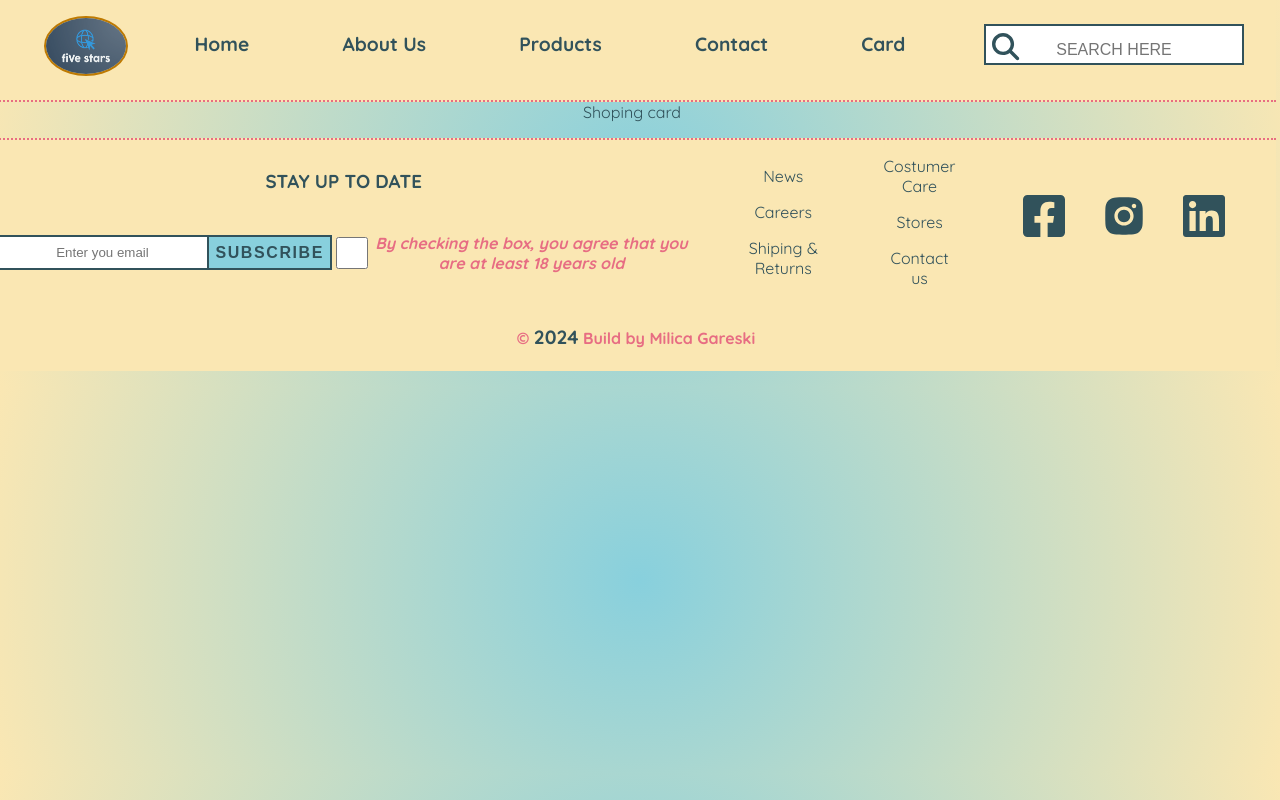
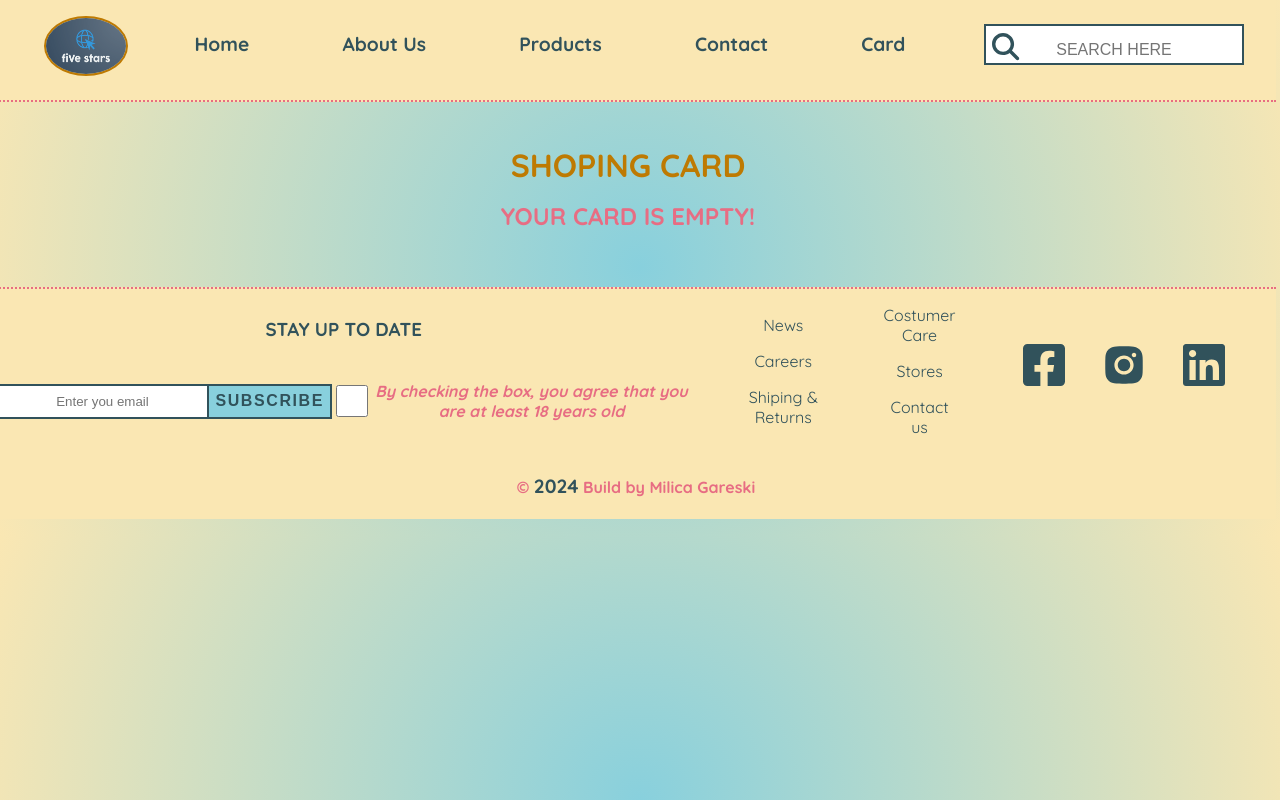
Before and after one commit to milicagareski/online_store, a React (Vite) app in the folder E-shop/: page /shoping_card in a window 1280 px wide. Built offline with nearby package versions, Linux system fonts and the light colour scheme.

Commit message:
added shoping card

```diff
--- a/E-shop/package.json
+++ b/E-shop/package.json
@@ -22,6 +22,7 @@
     "react-dom": "^18.3.1",
     "react-icons": "^5.2.1",
     "react-multi-carousel": "^2.8.5",
+    "react-pro-sidebar": "^1.1.0",
     "react-responsive-carousel": "^3.2.23",
     "react-router": "^6.24.0",
     "react-text-transition": "^3.1.0"
--- a/E-shop/src/App.css
+++ b/E-shop/src/App.css
@@ -1143,6 +1143,23 @@ li {
   }
 }
 
+/* Shoping Card */
+
+.card h1 {
+  text-transform: uppercase;
+  font-size: 2rem;
+  color: var(--secondary_color);
+  margin-bottom: 1rem;
+}
+
+.card p {
+  text-transform: uppercase;
+  font-size: 1.5rem;
+  color: var(--fifth_color);
+  font-weight: bold;
+  margin-top: 0;
+}
+
 @media screen and (min-width: 1100px) {
   .main_container {
     min-width: 100vw;
--- /dev/null
+++ b/E-shop/src/components/ShopingCard/ShopingCardContainer.tsx
@@ -0,0 +1,11 @@
+import { useState } from "react";
+
+export default function ShopingCardContainer() {
+  const [emptyCard, setEmptyCard] = useState(true);
+  return (
+    <section className="container card">
+      <h1>shoping card</h1>
+      {emptyCard && <p>Your card is empty!</p>}
+    </section>
+  );
+}
--- a/E-shop/src/pages/shoping_card/ShopingCard.tsx
+++ b/E-shop/src/pages/shoping_card/ShopingCard.tsx
@@ -1,3 +1,9 @@
+import ShopingCardContainer from "../../components/ShopingCard/ShopingCardContainer";
+
 export default function ShopingCard() {
-  return <section className="container">Shoping card</section>;
+  return (
+    <section className="container">
+      <ShopingCardContainer />
+    </section>
+  );
 }
```
Also changed, not shown: 1 other file (tests, documents, lock files or other folders).
